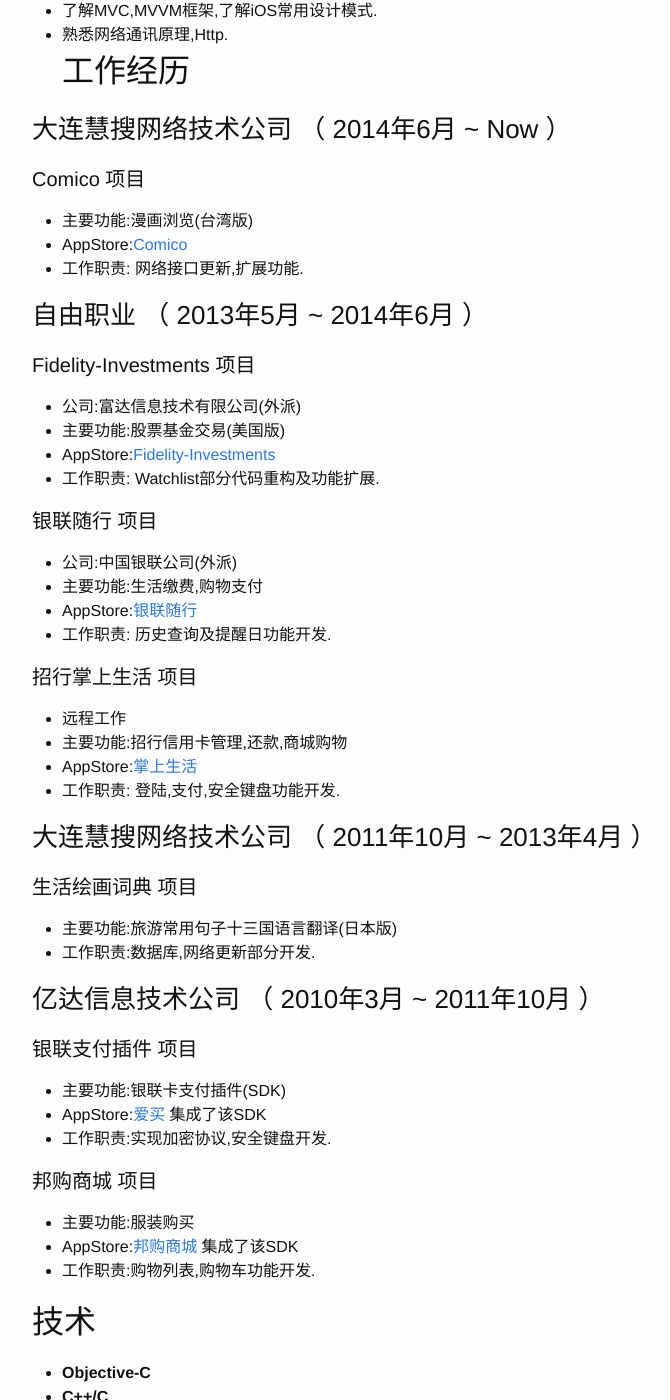
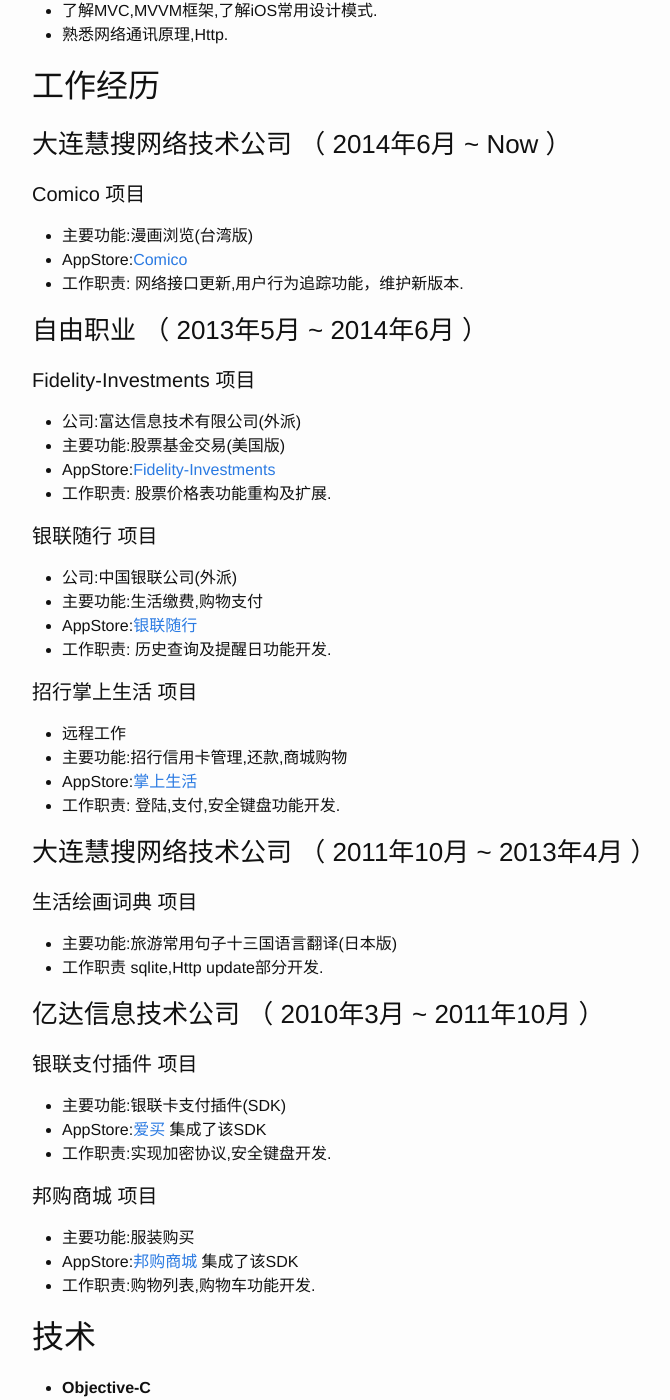
Before and after one commit to dalonng/dalonng.github.com, a Jekyll site: the page built from _posts/2014-12-02-resume.markdown, in a window 1280 px wide and 1400 px high, scrolled down 520 px. Shown: the whole window, without its empty margins (238-908 px from the left). Built offline with Jekyll 4.4.1, drawn with Linux system fonts in a browser that asks for light colours.

Commit message:
Update 2014-12-02-resume.markdown

```diff
--- a/_posts/2014-12-02-resume.markdown
+++ b/_posts/2014-12-02-resume.markdown
@@ -19,18 +19,20 @@
 :   **学士, 软件工程**; 大连民族学院
 
 ---
-##简介
+
+## 简介
 - 熟悉Objective-C,了解C/C++,了解面向对象方法.
 - 了解MVC,MVVM框架,了解iOS常用设计模式.
 - 熟悉网络通讯原理,Http.
-##工作经历
+
+## 工作经历
 
 ### 大连慧搜网络技术公司 （ 2014年6月 ~ Now ）
 
 #### Comico 项目
 - 主要功能:漫画浏览(台湾版)
 - AppStore:[Comico](https://itunes.apple.com/cn/app/mian-fei-man-hua-comico-mei/id892368006?l=en&mt=8)
-- 工作职责: 网络接口更新,扩展功能.
+- 工作职责: 网络接口更新,用户行为追踪功能，维护新版本.
 
 ### 自由职业 （ 2013年5月 ~ 2014年6月 ）
 
@@ -38,7 +40,7 @@
 - 公司:富达信息技术有限公司(外派)
 - 主要功能:股票基金交易(美国版)
 - AppStore:[Fidelity-Investments](https://itunes.apple.com/us/app/fidelity-investments/id348177453?mt=8)
-- 工作职责: Watchlist部分代码重构及功能扩展.
+- 工作职责: 股票价格表功能重构及扩展.
 
 #### 银联随行 项目
 - 公司:中国银联公司(外派)
@@ -57,7 +59,7 @@
 
 #### 生活绘画词典 项目
 - 主要功能:旅游常用句子十三国语言翻译(日本版)
-- 工作职责:数据库,网络更新部分开发.
+- 工作职责 sqlite,Http update部分开发.
 
 ### 亿达信息技术公司 （ 2010年3月 ~ 2011年10月 ）
 
```
